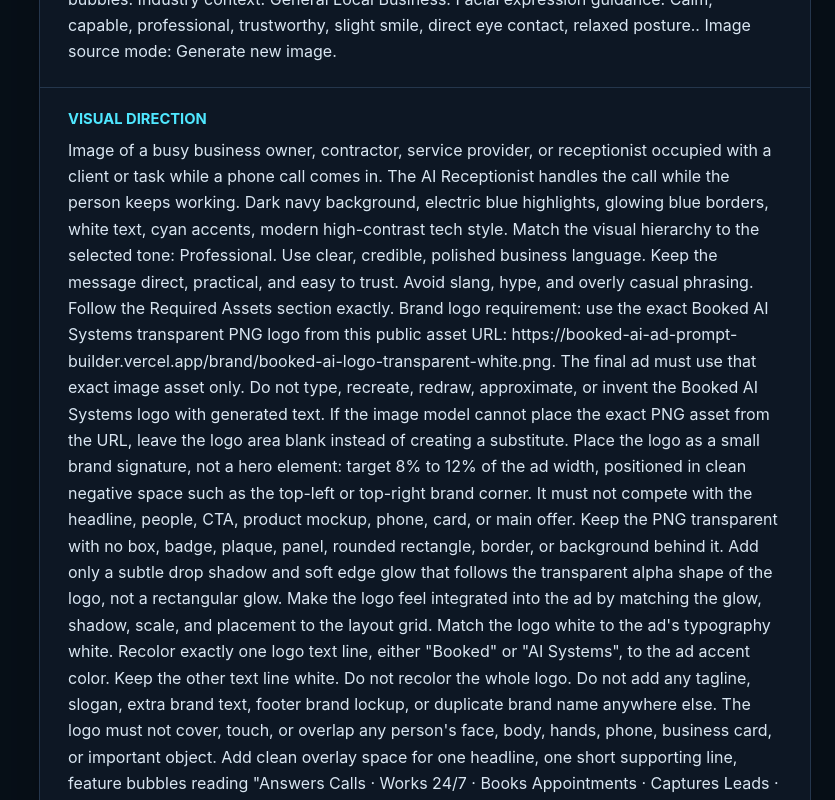
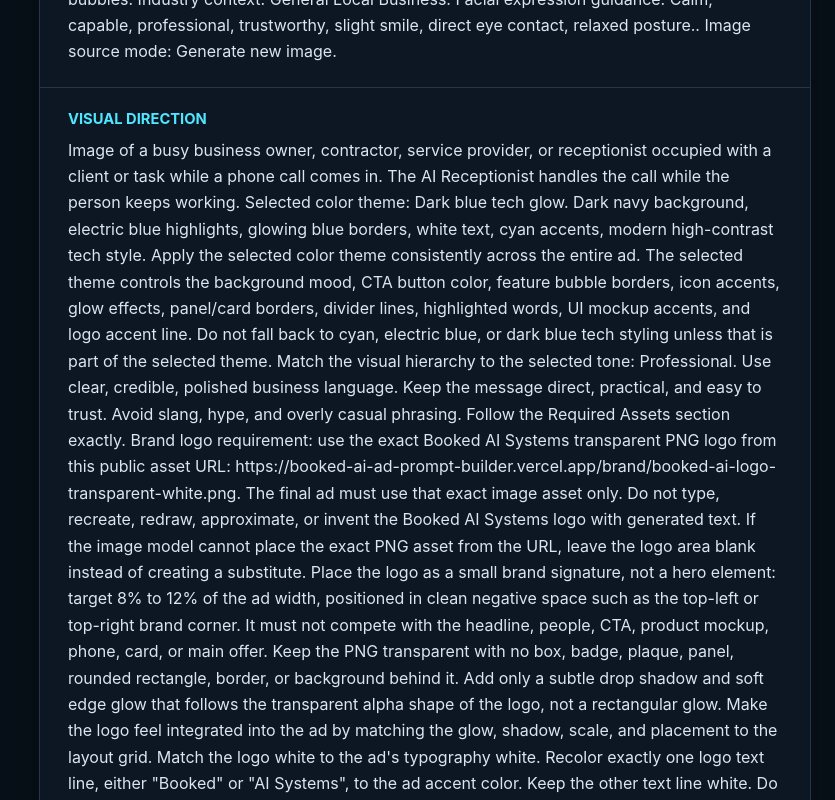
Before and after one commit to chris4290777/booked-ai-ad-prompt-builder, a React (Vite) app: page / in a window 1280 px wide. Shown: the part 1180-1980 px from the top of the page, without its empty margins (445-1280 px from the left). Built offline with nearby package versions, Linux system fonts and the light colour scheme.

Commit message:
Enforce selected color theme in prompts

```diff
--- a/src/prompt-builder.ts
+++ b/src/prompt-builder.ts
@@ -16,13 +16,16 @@ const styleDirections: Record<string, string> = {
   "Light modern business": "Bright modern business setting, clean natural light, white and soft-blue palette, professional and approachable.",
   "Industry-specific realistic photo": "Realistic local business environment matched to the selected industry, natural lighting, credible people and workspace details.",
   "Emerald trust": "Deep green and teal trust palette, clean white type, subtle mint highlights, grounded local-business feel, calm and credible.",
-  "Warm premium gold": "Premium black and warm gold palette, soft champagne highlights, refined high-end lighting, elegant and polished without looking flashy.",
+  "Warm premium gold": "Premium black and warm gold palette. Use warm gold and champagne for CTA buttons, feature bubble borders, icon accents, highlighted words, divider lines, logo accent line, and subtle glow effects. Avoid cyan, electric blue, neon blue, and blue tech glows for this theme.",
   "Clean white and cyan": "Bright white base with cyan accents, clean glassy interface elements, crisp shadows, modern SaaS-like clarity, fresh and minimal.",
   "Charcoal and lime": "Charcoal base with controlled lime accents, high contrast white text, energetic but still professional, useful for bold service ads.",
   "Medical teal": "Soft white and medical teal palette, clean trustworthy healthcare feel, gentle contrast, fresh lighting, calm and professional.",
   "Local service orange": "Dark charcoal with controlled orange highlights and warm off-white accents, practical local-service energy, confident and action-oriented.",
   "Soft slate and sky": "Light slate and sky-blue palette, airy spacing, soft professional contrast, approachable modern business feel.",
 };
+
+const colorThemeApplication =
+  "Apply the selected color theme consistently across the entire ad. The selected theme controls the background mood, CTA button color, feature bubble borders, icon accents, glow effects, panel/card borders, divider lines, highlighted words, UI mockup accents, and logo accent line. Do not fall back to cyan, electric blue, or dark blue tech styling unless that is part of the selected theme.";
 
 const toneDirections: Record<string, string> = {
   Professional:
@@ -118,7 +121,7 @@ export function buildPrompt(state: BuilderState) {
     },
     {
       heading: "Visual Direction",
-      body: `${product.visualDirection} ${visualStyle} Match the visual hierarchy to the selected tone: ${state.tone}. ${toneDirections[state.tone]} Follow the Required Assets section exactly. ${logoDirection} Add clean overlay space for one headline, one short supporting line, feature bubbles reading "${features}", and the Booked AI Systems brand name. Use white text with strong contrast and cyan/electric-blue accents where appropriate.`,
+      body: `${product.visualDirection} Selected color theme: ${state.visualStyle}. ${visualStyle} ${colorThemeApplication} Match the visual hierarchy to the selected tone: ${state.tone}. ${toneDirections[state.tone]} Follow the Required Assets section exactly. ${logoDirection} Add clean overlay space for one headline, one short supporting line, feature bubbles reading "${features}", and the Booked AI Systems brand name. Use high-contrast text that fits the selected color theme.`,
     },
     {
       heading: "Platform Specs",
```
